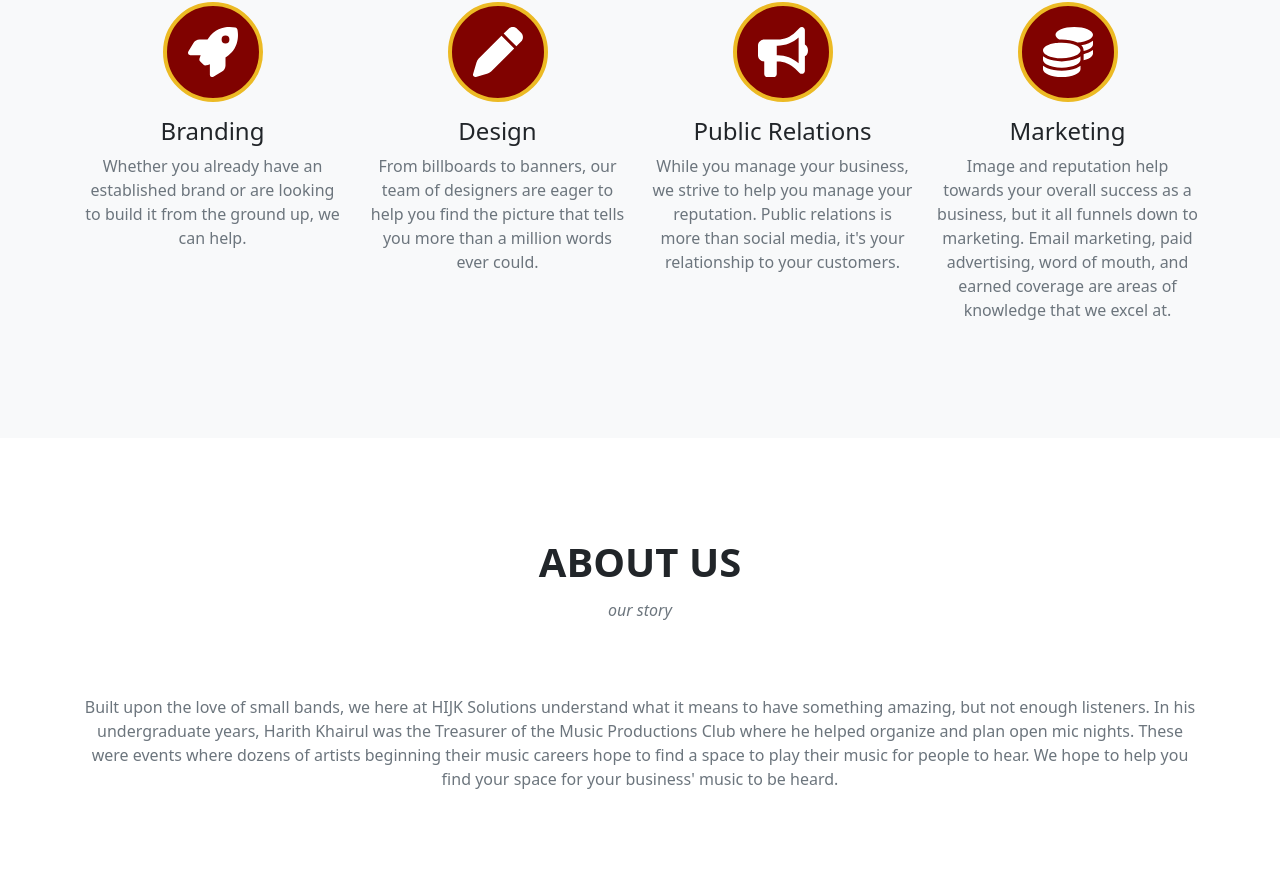
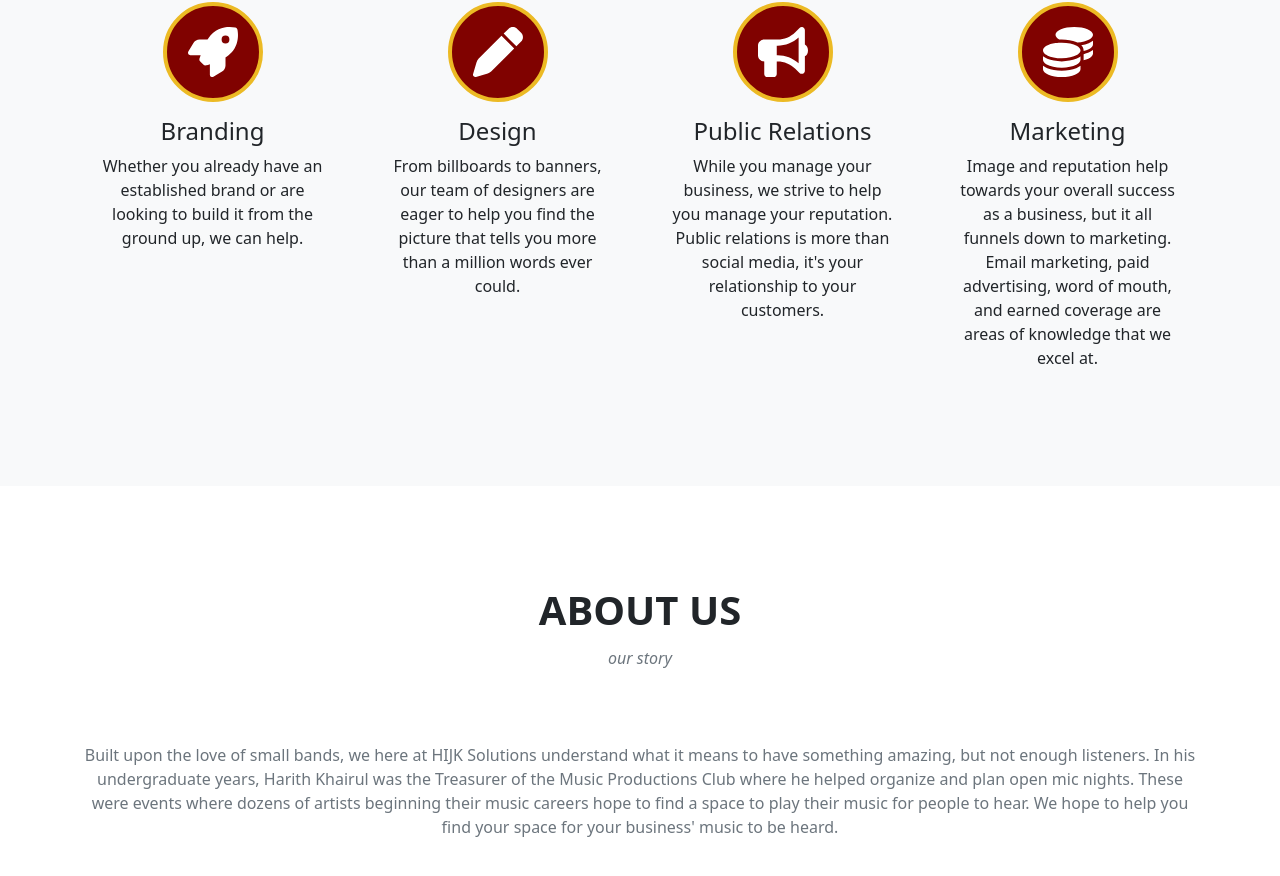
Before and after one commit to aitchijk/aitchijk.github.io, a React (Create React App) app: page / in a window 1280 px wide. Shown: the part 1055-1931 px from the top of the page. Built offline with nearby package versions, Linux system fonts and the light colour scheme.

Commit message:
Fix margin of services section

```diff
--- a/src/components/Services.js
+++ b/src/components/Services.js
@@ -23,7 +23,7 @@ const Services = () => {
                             <Col key={i} className='text-center justify-content-center'>
                                 <i className='service-logo'><FontAwesomeIcon icon={service.pic} /></i>
                                 <h4>{service.name}</h4>
-                                <p className='text-muted'>{service.text}</p>
+                                <p className='mx-3'>{service.text}</p>
                             </Col>
                         )
                     })}
```
